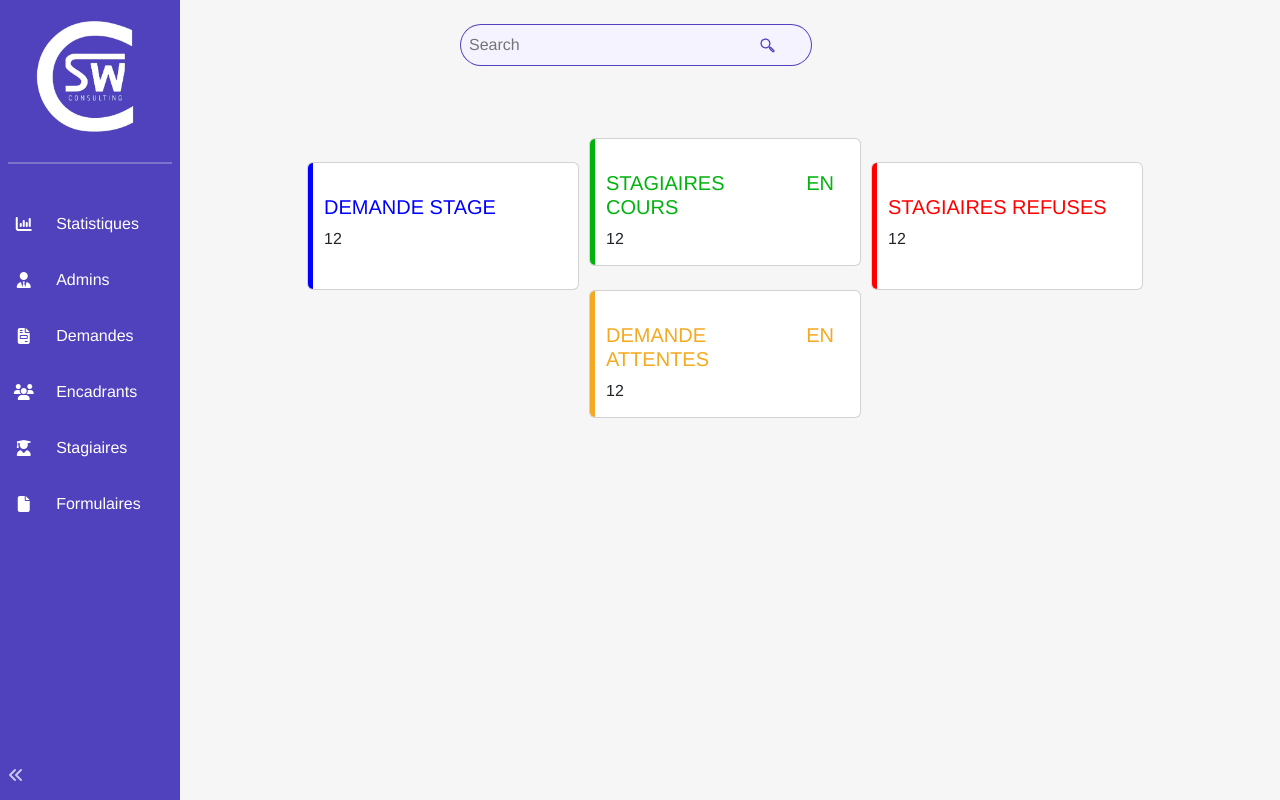
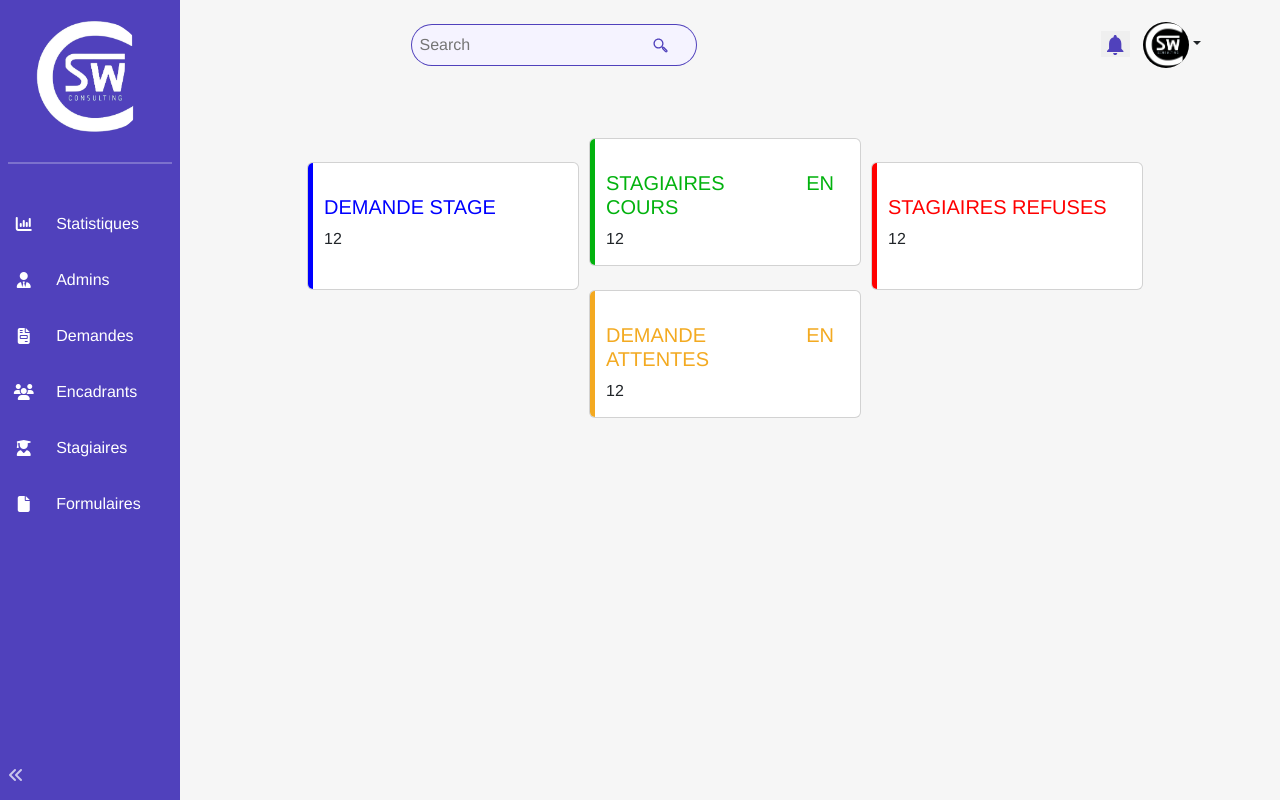
Before and after one commit to nizarchaouch/gestion_de_stagiaires, a Vue app: page / in a window 1280 px wide. Built offline with nearby package versions, Linux system fonts and the light colour scheme; some icons are missing.

Commit message:
Profil_Icon

```diff
--- /dev/null
+++ b/src/components/profil/ProfilIcon.vue
@@ -0,0 +1,53 @@
+<template>
+  <div class="pos">
+    <button type="button" style="border: none">
+      <svg
+        class="profil"
+        xmlns="http://www.w3.org/2000/svg"
+        width="17"
+        height="20"
+        viewBox="0 0 17 20"
+        fill="none"
+      >
+        <path
+          d="M14.359 13.8462V8.71793C14.359 5.56409 12.6821 2.93332 9.74361 2.23591V1.53846C9.74361 0.687163 9.05639 0 8.20514 0C7.35385 0 6.66668 0.687163 6.66668 1.53846V2.23591C3.72822 2.93332 2.0513 5.56409 2.0513 8.71793V13.8462L0 15.8975V16.9231H16.4102V15.8975L14.359 13.8462ZM8.20514 20C9.33846 20 10.2564 19.0821 10.2564 17.9487H6.15385C6.15385 19.0821 7.07178 20 8.20514 20Z"
+          fill="#5041BC"
+        />
+      </svg>
+    </button>
+    <div class="dropdown profil">
+      <button
+        class="btn dropdown-toggle"
+        type="button"
+        id="dropdownMenuButton1"
+        data-bs-toggle="dropdown"
+        aria-expanded="false"
+      >
+        <img
+          src="../../assets/logo.png"
+          style="background-color: black"
+          alt=""
+        />
+      </button>
+      <ul
+        class="dropdown-menu dropdown-menu-end dropdown-menu-lg-start"
+        aria-labelledby="dropdownMenuButton1"
+      >
+        <li><a class="dropdown-item" href="#">Profil</a></li>
+        <li><a class="dropdown-item" href="#">Déconnexion</a></li>
+      </ul>
+    </div>
+  </div>
+</template>
+<style>
+img {
+  height: 45.75px;
+  border-radius: 50em;
+}
+.profil {
+  display: inline-block;
+}
+.pos {
+  margin-right: 6%;
+}
+</style>
--- a/src/components/searchbar/SearchBar.vue
+++ b/src/components/searchbar/SearchBar.vue
@@ -41,6 +41,6 @@
   border-right: #5041bc solid 1px;
 }
 form {
-  width: 80%;
+  width: 65%;
 }
 </style>
```
